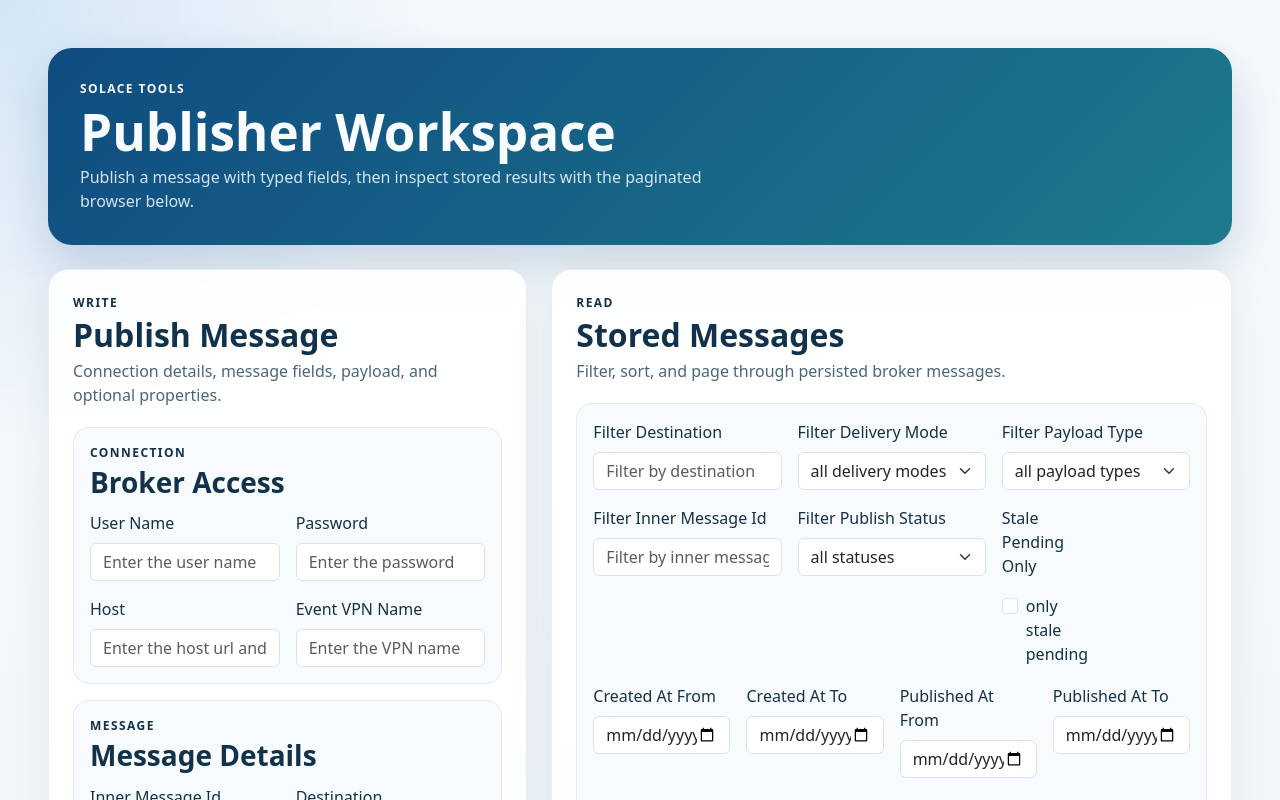
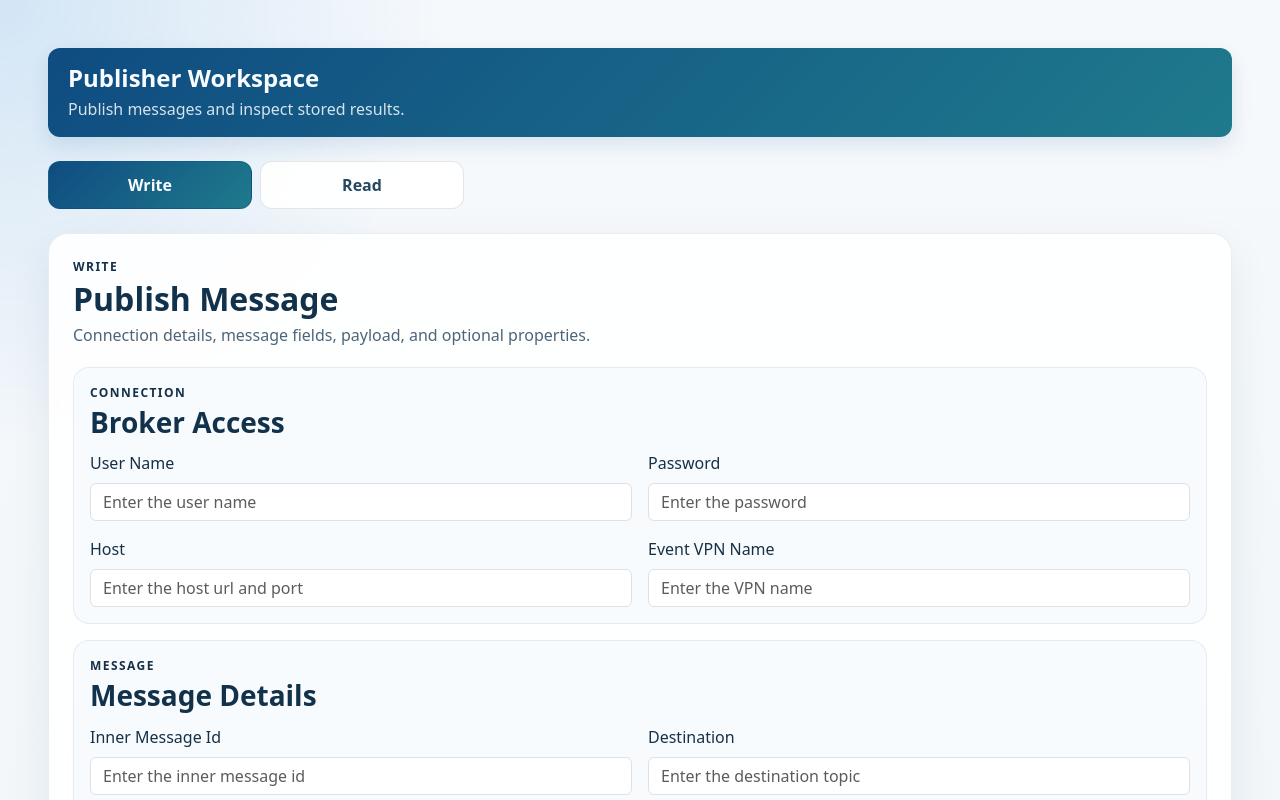
Before and after one commit to jrodolfo/solace, a React (Vite) app in the folder solace-publisher-ui/: page / in a window 1280 px wide. Shown: the top 800 px of the page. Built offline with nearby package versions, Linux system fonts and the light colour scheme.

Commit message:
simplify publishes workspace layout

```diff
--- a/solace-publisher-ui/src/App.css
+++ b/solace-publisher-ui/src/App.css
@@ -9,9 +9,9 @@
 .publisher-hero {
     background: linear-gradient(135deg, #0f4c81 0%, #1f7a8c 100%);
     color: #f8fbff;
-    border-radius: 1.5rem;
-    padding: 2rem;
-    box-shadow: 0 1.25rem 3rem rgba(15, 76, 129, 0.2);
+    border-radius: 0.75rem;
+    padding: 1rem 1.25rem;
+    box-shadow: 0 0.5rem 1.25rem rgba(15, 76, 129, 0.12);
 }
 
 .publisher-eyebrow,
@@ -24,8 +24,8 @@
 }
 
 .publisher-title {
-    font-size: clamp(2rem, 4vw, 3.3rem);
-    line-height: 1;
+    font-size: 1.5rem;
+    line-height: 1.2;
     font-weight: 800;
 }
 
@@ -44,15 +44,24 @@
     backdrop-filter: blur(10px);
 }
 
+.workspace-pane {
+    display: none;
+}
+
+.workspace-pane.is-active {
+    display: block;
+}
+
 .workspace-tabs {
     display: grid;
     grid-template-columns: repeat(2, minmax(0, 1fr));
-    gap: 0.75rem;
+    gap: 0.5rem;
+    max-width: 26rem;
 }
 
 .workspace-tab {
-    padding: 0.95rem 1rem;
-    border-radius: 1rem;
+    padding: 0.7rem 1rem;
+    border-radius: 0.75rem;
     border: 1px solid rgba(21, 48, 71, 0.12);
     background: rgba(255, 255, 255, 0.92);
     color: #264860;
@@ -375,19 +384,11 @@
 
 @media (max-width: 1199px) {
     .publisher-hero {
-        padding: 1.5rem;
+        padding: 1rem 1.25rem;
     }
 
     .workspace-card {
         padding: 1.1rem;
-    }
-
-    .workspace-pane {
-        display: none;
-    }
-
-    .workspace-pane.is-active {
-        display: block;
     }
 }
 
--- a/solace-publisher-ui/src/App.tsx
+++ b/solace-publisher-ui/src/App.tsx
@@ -1458,15 +1458,14 @@
             <div className="container-fluid px-4 px-lg-5 py-4 py-lg-5">
                 <header className="publisher-hero mb-4">
                     <div>
-                        <p className="publisher-eyebrow mb-2">solace tools</p>
-                        <h1 className="publisher-title mb-2">Publisher Workspace</h1>
+                        <h1 className="publisher-title mb-1">Publisher Workspace</h1>
                         <p className="publisher-subtitle mb-0">
-                            Publish a message with typed fields, then inspect stored results with the paginated browser below.
+                            Publish messages and inspect stored results.
                         </p>
                     </div>
                 </header>
 
-                <div className="workspace-tabs d-xl-none mb-4" role="tablist" aria-label="Workspace sections">
+                <div className="workspace-tabs mb-4" role="tablist" aria-label="Workspace sections">
                     <button
                         type="button"
                         role="tab"
@@ -1476,7 +1475,7 @@
                         className={`workspace-tab${activeWorkspaceSection === "PUBLISH" ? " is-active" : ""}`}
                         onClick={() => setActiveWorkspaceSection("PUBLISH")}
                     >
-                        Publish Message
+                        Write
                     </button>
                     <button
                         type="button"
@@ -1487,16 +1486,17 @@
                         className={`workspace-tab${activeWorkspaceSection === "BROWSER" ? " is-active" : ""}`}
                         onClick={() => setActiveWorkspaceSection("BROWSER")}
                     >
-                        Stored Messages
+                        Read
                     </button>
                 </div>
 
                 <div className="row g-4 align-items-start">
                     <div
-                        className={`col-12 col-xl-5 workspace-pane${activeWorkspaceSection === "PUBLISH" ? " is-active" : ""}`}
+                        className={`col-12 workspace-pane${activeWorkspaceSection === "PUBLISH" ? " is-active" : ""}`}
                         id="workspace-panel-publish"
                         role="tabpanel"
                         aria-labelledby="workspace-tab-publish"
+                        hidden={activeWorkspaceSection !== "PUBLISH"}
                     >
                         <section className="workspace-card h-100">
                             <div className="workspace-card-header">
@@ -1751,10 +1751,11 @@
                     </div>
 
                     <div
-                        className={`col-12 col-xl-7 workspace-pane${activeWorkspaceSection === "BROWSER" ? " is-active" : ""}`}
+                        className={`col-12 workspace-pane${activeWorkspaceSection === "BROWSER" ? " is-active" : ""}`}
                         id="workspace-panel-browser"
                         role="tabpanel"
                         aria-labelledby="workspace-tab-browser"
+                        hidden={activeWorkspaceSection !== "BROWSER"}
                     >
                         <section className="workspace-card h-100">
                             <div className="workspace-card-header">
```
Also changed, not shown: 1 other file (tests, documents, lock files or other folders).
